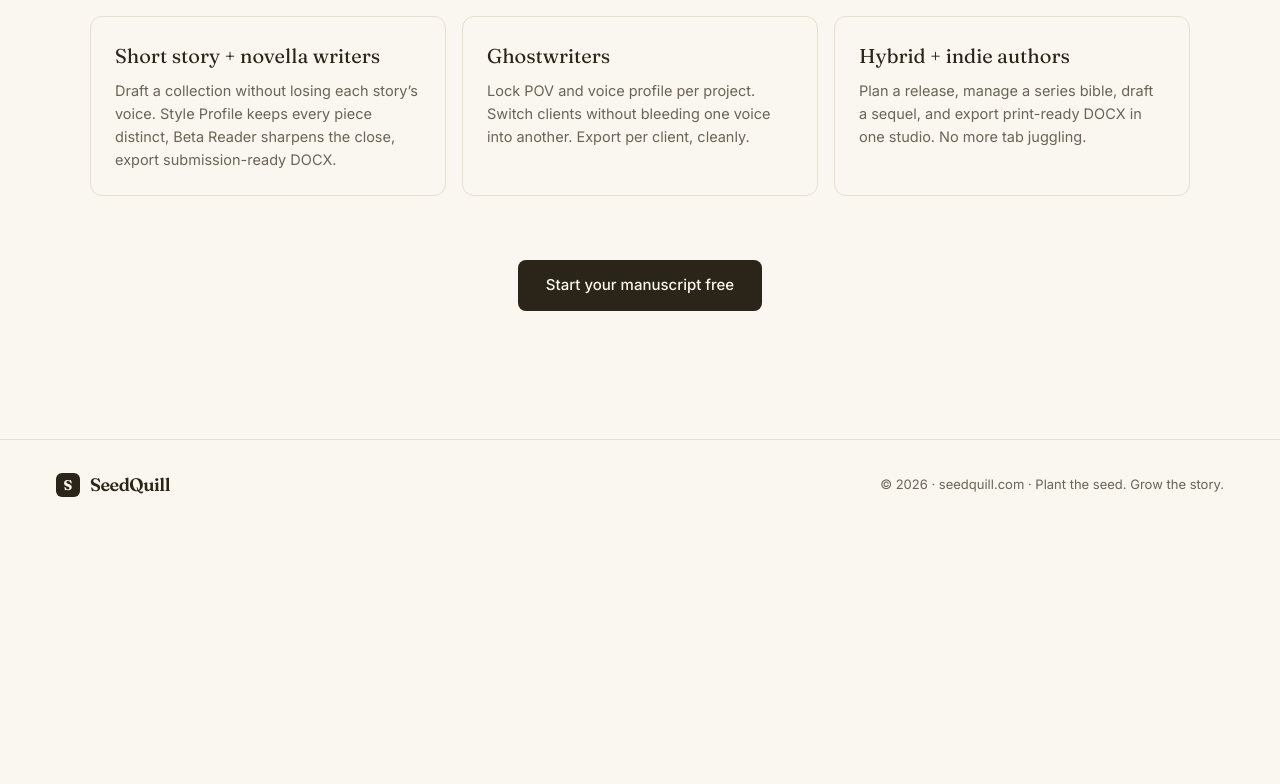
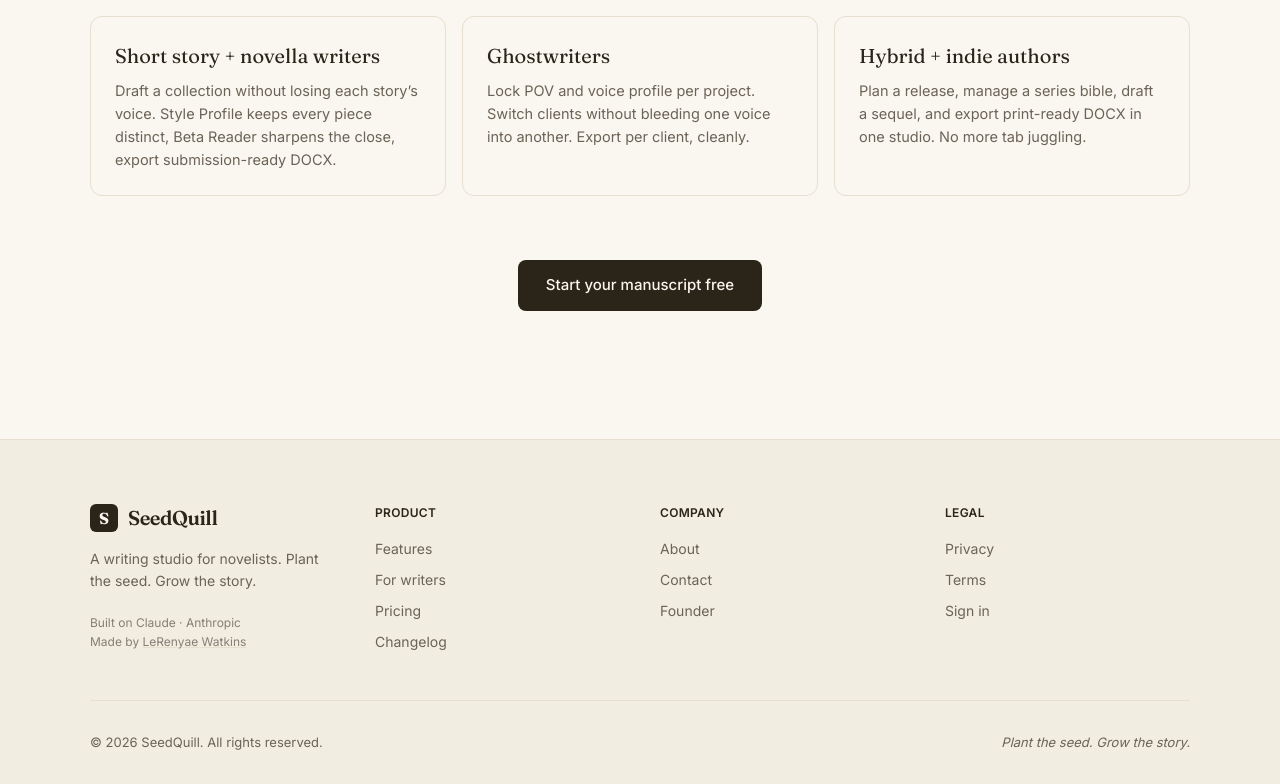
Before and after one commit to lerenyae/prosecraft, a Next.js app: page / in a window 1280 px wide. Shown: the part 2713-3497 px from the top of the page. Before the commit the page ends 3242 px from the top, so only its background shows below. Built offline with nearby package versions, Linux system fonts and the light colour scheme; no server answers.

Commit message:
Update Footer.tsx

```diff
--- a/src/components/marketing/Footer.tsx
+++ b/src/components/marketing/Footer.tsx
@@ -1,12 +1,130 @@
+import Link from 'next/link';
 import { Logo } from '@/components/ui/Logo';
 
+/**
+ * Site footer.
+ *
+ * Standard four-column footer common to every premium SaaS:
+ * brand + tagline, product links, resources, legal.
+ * Premium products always have a proper footer — it's a trust signal.
+ */
 export function Footer() {
   return (
-    <footer className="bg-cream border-t border-edge py-8 px-14 flex items-center justify-between flex-wrap gap-4">
-      <Logo size={24} fontSize={18} />
-      <p className="text-[13px] text-muted">
-        © 2026 · seedquill.com · Plant the seed. Grow the story.
-      </p>
+    <footer className="bg-cream-2 border-t border-edge px-6 sm:px-14 pt-16 pb-8">
+      <div className="max-w-[1100px] mx-auto">
+        <div className="grid grid-cols-2 md:grid-cols-4 gap-10 mb-12">
+          {/* Brand */}
+          <div className="col-span-2 md:col-span-1">
+            <Logo size={28} fontSize={20} />
+            <p className="mt-4 text-[14px] text-muted leading-[1.6] max-w-[240px]">
+              A writing studio for novelists. Plant the seed. Grow the story.
+            </p>
+            <p className="mt-5 text-[12px] text-muted/80 leading-[1.6]">
+              Built on Claude · Anthropic
+              <br />
+              Made by{' '}
+              <a
+                href="https://lerenyaewatkins.com"
+                className="underline decoration-edge hover:decoration-bark hover:text-bark transition-colors"
+                target="_blank"
+                rel="noopener noreferrer"
+              >
+                LeRenyae Watkins
+              </a>
+            </p>
+          </div>
+
+          {/* Product */}
+          <div>
+            <p className="text-[12px] font-semibold text-bark uppercase tracking-wide mb-4">
+              Product
+            </p>
+            <ul className="space-y-2.5 text-[14px]">
+              <li>
+                <Link href="/#product" className="text-muted hover:text-bark transition-colors">
+                  Features
+                </Link>
+              </li>
+              <li>
+                <Link href="/#writers" className="text-muted hover:text-bark transition-colors">
+                  For writers
+                </Link>
+              </li>
+              <li>
+                <Link href="/pricing" className="text-muted hover:text-bark transition-colors">
+                  Pricing
+                </Link>
+              </li>
+              <li>
+                <Link href="/changelog" className="text-muted hover:text-bark transition-colors">
+                  Changelog
+                </Link>
+              </li>
+            </ul>
+          </div>
+
+          {/* Company */}
+          <div>
+            <p className="text-[12px] font-semibold text-bark uppercase tracking-wide mb-4">
+              Company
+            </p>
+            <ul className="space-y-2.5 text-[14px]">
+              <li>
+                <Link href="/about" className="text-muted hover:text-bark transition-colors">
+                  About
+                </Link>
+              </li>
+              <li>
+                <a
+                  href="mailto:hello@seedquill.com"
+                  className="text-muted hover:text-bark transition-colors"
+                >
+                  Contact
+                </a>
+              </li>
+              <li>
+                <a
+                  href="https://lerenyaewatkins.com"
+                  className="text-muted hover:text-bark transition-colors"
+                  target="_blank"
+                  rel="noopener noreferrer"
+                >
+                  Founder
+                </a>
+              </li>
+            </ul>
+          </div>
+
+          {/* Legal */}
+          <div>
+            <p className="text-[12px] font-semibold text-bark uppercase tracking-wide mb-4">
+              Legal
+            </p>
+            <ul className="space-y-2.5 text-[14px]">
+              <li>
+                <Link href="/privacy" className="text-muted hover:text-bark transition-colors">
+                  Privacy
+                </Link>
+              </li>
+              <li>
+                <Link href="/terms" className="text-muted hover:text-bark transition-colors">
+                  Terms
+                </Link>
+              </li>
+              <li>
+                <Link href="/sign-in" className="text-muted hover:text-bark transition-colors">
+                  Sign in
+                </Link>
+              </li>
+            </ul>
+          </div>
+        </div>
+
+        <div className="pt-8 border-t border-edge flex flex-col sm:flex-row items-center justify-between gap-3">
+          <p className="text-[13px] text-muted">© 2026 SeedQuill. All rights reserved.</p>
+          <p className="text-[13px] text-muted italic">Plant the seed. Grow the story.</p>
+        </div>
+      </div>
     </footer>
   );
 }
```
